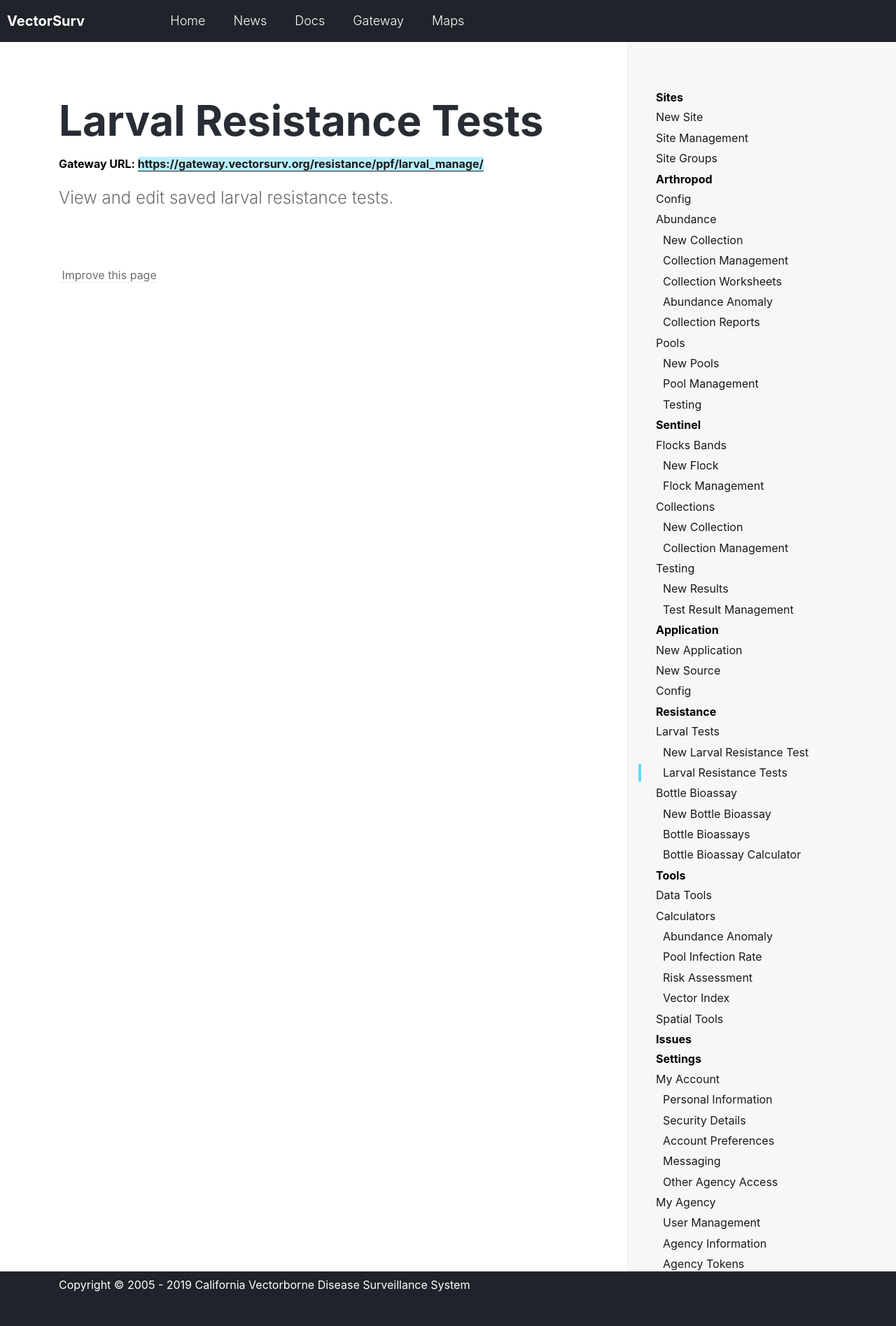
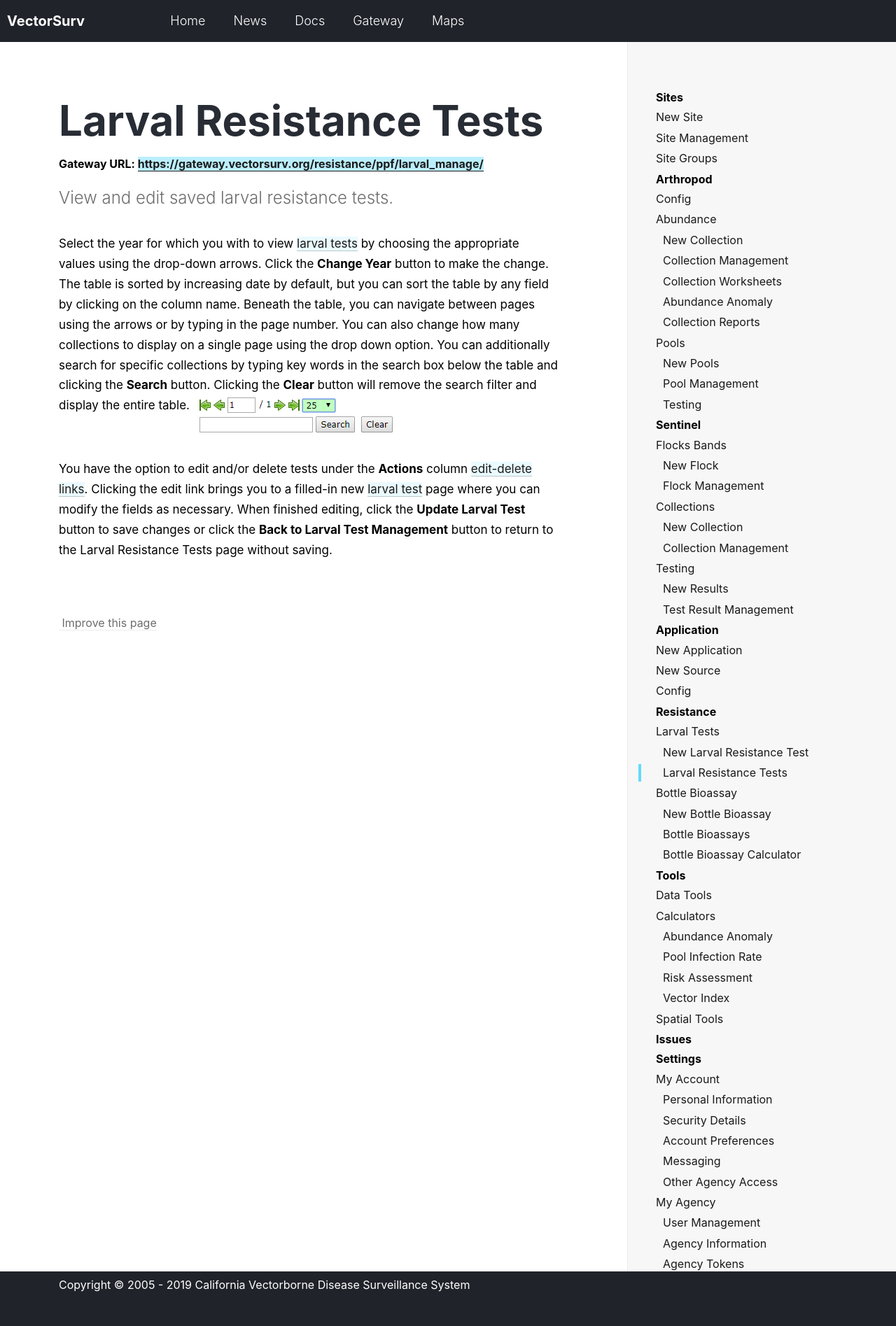
Before and after one commit to tlvaldepena/vectorsurv.org, a Jekyll site: the page built from _docs/resistance/larval-manage.md, in a window 1280 px wide. Shown: the whole page at 70% size. Built offline with Jekyll 4.4.1, drawn with Linux system fonts in a browser that asks for light colours.

Commit message:
add text for larval test management

```diff
--- a/_docs/resistance/larval-manage.md
+++ b/_docs/resistance/larval-manage.md
@@ -3,3 +3,8 @@ title: Larval Resistance Tests
 gateway-url: https://gateway.vectorsurv.org/resistance/ppf/larval_manage/
 ---
 View and edit saved larval resistance tests.
+
+Select the year for which you with to view [larval tests]({{ site.baseur1 }}/docs/resistance/larval) by choosing the appropriate values using the drop-down arrows. Click the **Change Year** button to make the change. The table is sorted by increasing date by default, but you can sort the table by any field by clicking on the column name. Beneath the table, you can navigate between pages using the arrows or by typing in the page number. You can also change how many collections to display on a single page using the drop down option. You can additionally search for specific collections by typing key words in the search box below the table and clicking the **Search** button. Clicking the **Clear** button will remove the search filter and display the entire table.
+![Arrows under table]({{ site.baseurl }}/assets/images/docs/table-search.PNG)
+
+You have the option to edit and/or delete tests under the **Actions** column [edit-delete links]({{ site.baseur1 }}/assets/images/docs/edit-delete.PNG). Clicking the edit link brings you to a filled-in new [larval test]({{ site.baseur1 }}/docs/resistance/larval) page where you can modify the fields as necessary. When finished editing, click the **Update Larval Test** button to save changes or click the **Back to Larval Test Management** button to return to the Larval Resistance Tests page without saving.
```
